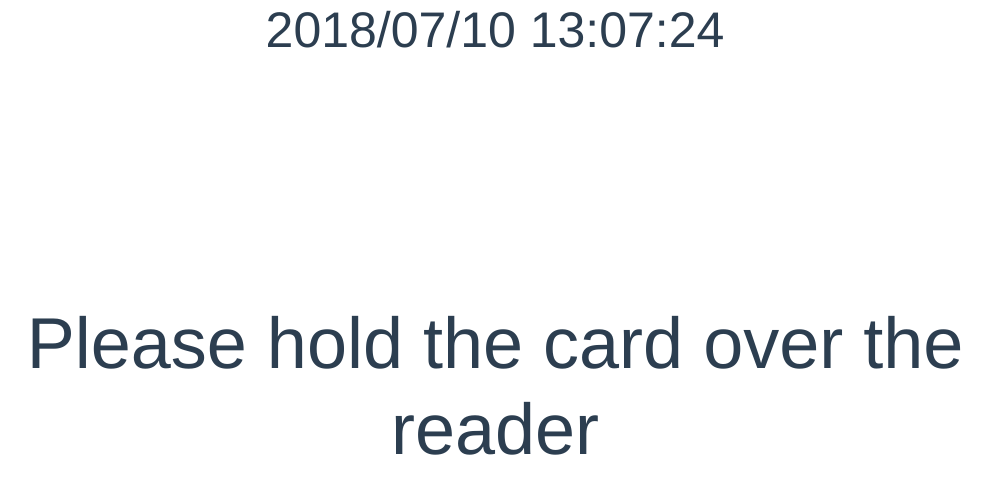
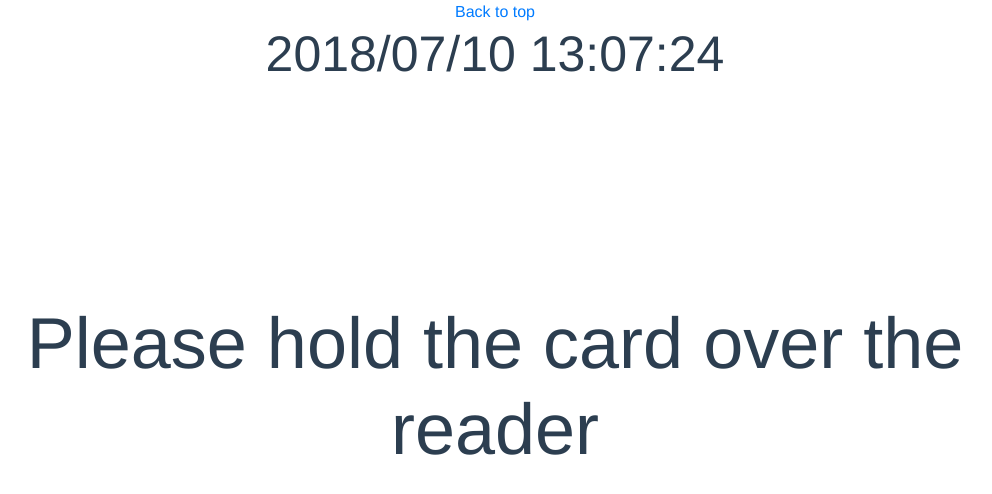
Before and after one commit to AizuGeekDojo/EnterLeaveSystem, a Vue app in the folder front/: page / in a window 1280 px wide. Shown: the top 494 px of the page, without its empty margins (145-1137 px from the left). Built offline with nearby package versions, Linux system fonts and the light colour scheme; no server answers.

Commit message:
Add top link

```diff
--- a/front/src/App.vue
+++ b/front/src/App.vue
@@ -1,5 +1,6 @@
 <template>
   <div id="app" class="container">
+    <router-link to="/">Back to top</router-link>
     <router-view/>
   </div>
 </template>
```
